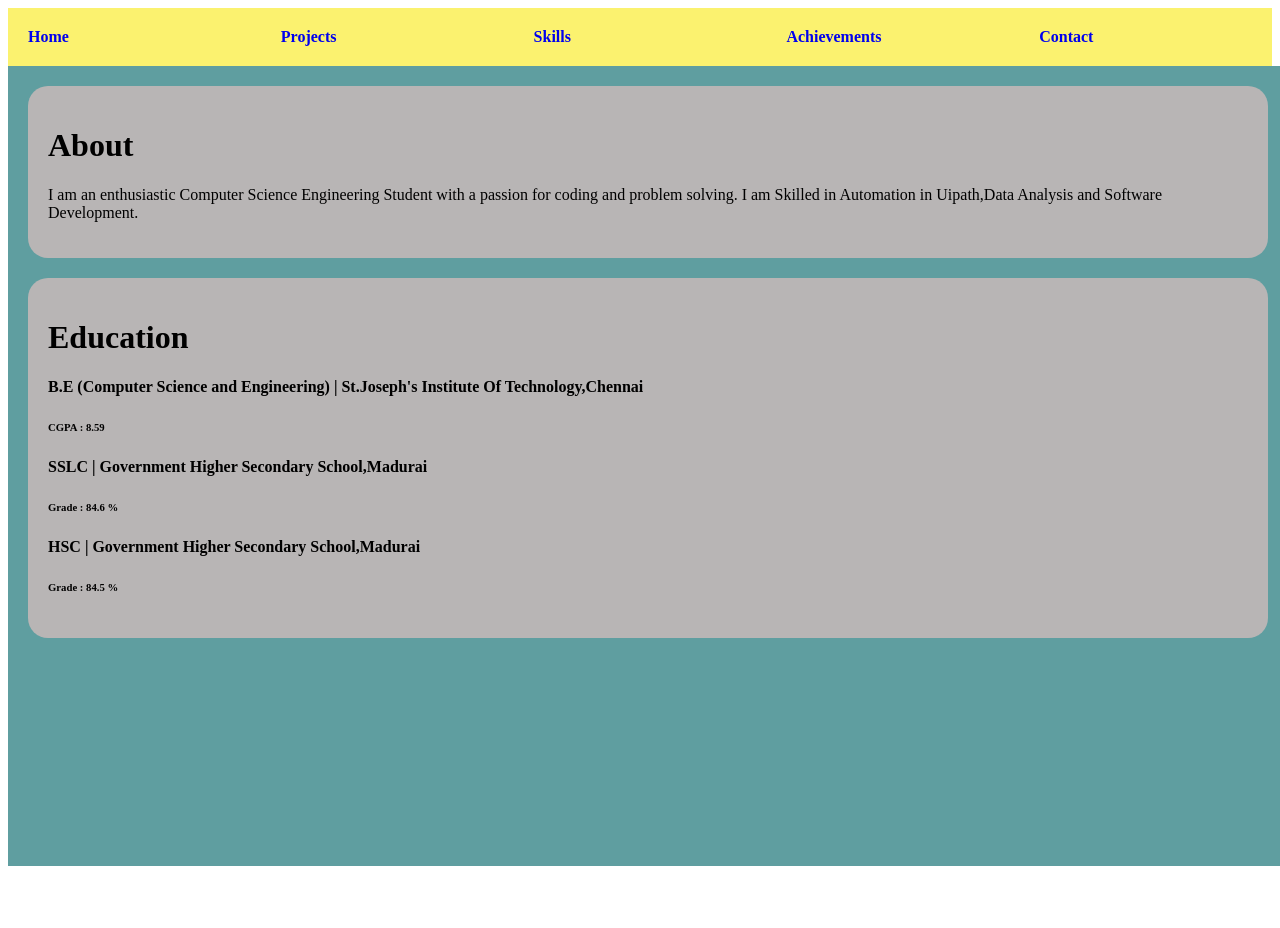
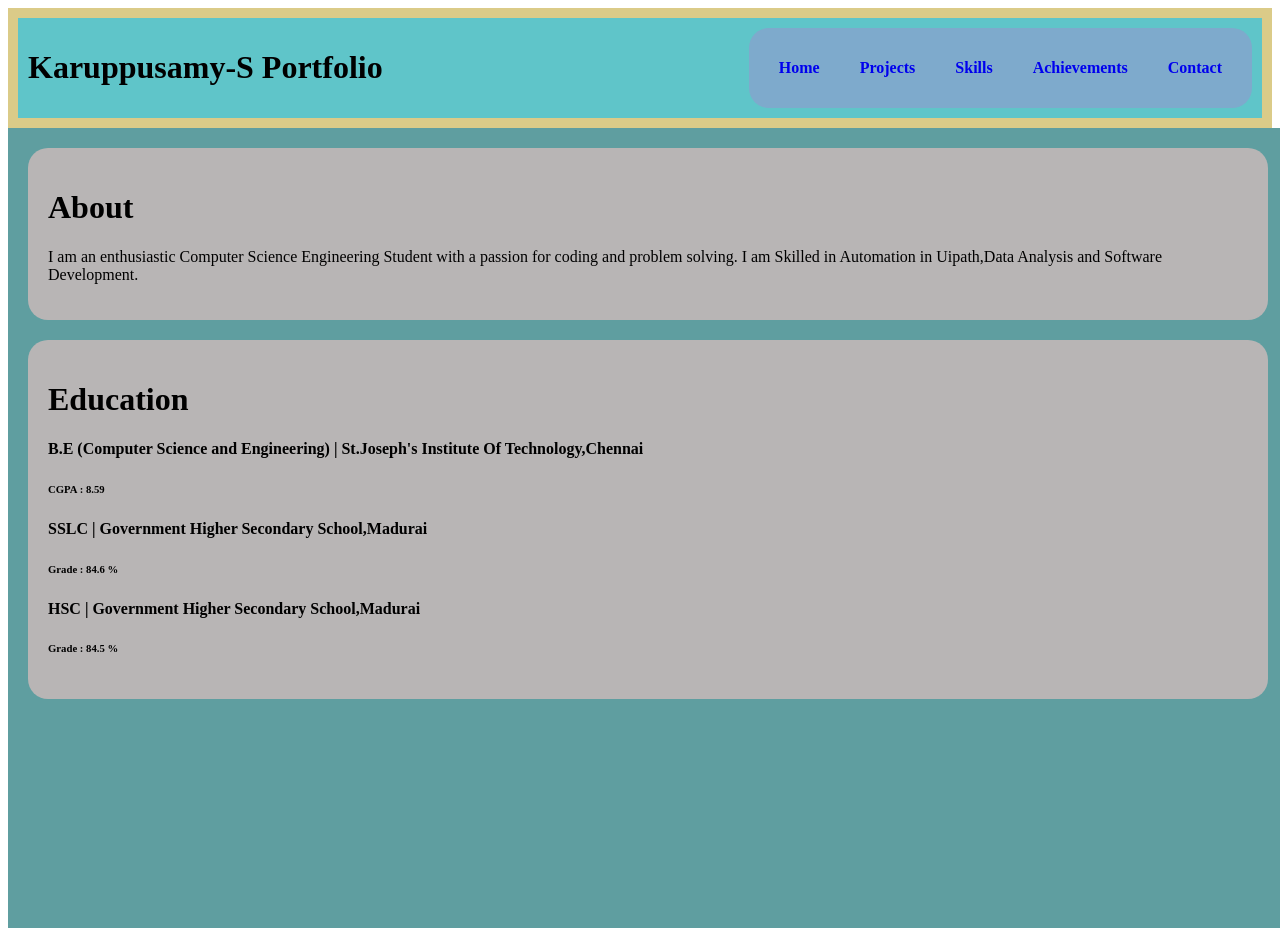
Before and after one commit to mr-black-manjuvirattu-lover/Portfolio, a React (Vite) app: page / in a window 1280 px wide. Before the commit the page ends 866 px from the top, so only its background shows below. Built offline with nearby package versions, Linux system fonts and the light colour scheme.

Commit message:
NavBar Styled

```diff
--- a/src/Components/CSS/NavBar.css
+++ b/src/Components/CSS/NavBar.css
@@ -1,14 +1,25 @@
+header{
+    top: 0;
+    display: flex;
+    background-color: rgb(95, 197, 201);
+    border: solid 10px rgb(219, 203, 136);
+    justify-content: space-between;
+    padding: 10px;
+}
 nav{
     display: flex;
-    background-color: rgb(251, 242, 111);
+    background-color: rgb(126, 170, 204);
+    align-items: center;
+    border-radius: 20px;
+    padding: 10px;
 }
 nav li{
     list-style: none;
-    justify-content: space-between;
     width: 100%;
     font-size: medium ;
     font-weight: bold;
     padding: 20px;
+    text-align: center;
 
 }
 nav li:hover{
@@ -17,4 +28,5 @@ nav li:hover{
 }
 nav a{
     text-decoration: none;
+    justify-content: center;
 }
--- a/src/Components/Contact.jsx
+++ b/src/Components/Contact.jsx
@@ -1,17 +1,19 @@
 import React from 'react'
 import './CSS/Contact.css'
+// import call-img from './Images/phone-call.png'
+
 const Contact = () => {
   return (
     <div className='contact-container'>
       <h1>Contact</h1>
       <div className='contact-grid'>
-        <a href=""><img height="100px" width="100px" src="/Images/phone-call.png" alt="Call-icon" />Call : +91 8015499736</a>
-        <a href=""><img height="100px" width="100px" src="/Images/communication.png" alt="Email-icon" />Email : karuppusamysivanandam@gmail.com</a>
-        <a href=""><img height="100px" width="100px" src="/Images/whatsapp.png" alt="Whatsapp-icon" />Whatsapp : +91 8754099736</a>
-        <a href=""><img height="100px" width="100px" src="/Images/linkedin.png" alt="LinkedIn-icon" />LinkedIn</a>
-        <a href=""><img height="100px" width="100px" src="/Images/github.png" alt="GitHub-icon" />GitHub</a>
-        <a href=""><img height="100px" width="100px" src="/Images/facebook.png" alt="FaceBook-icon" />FaceBook</a>
-        <a href=""><img height="100px" width="100px" src="/Images/instagram.png" alt="Instagram-icon" />Instagram</a>
+        {/* <a href=""><img height="100px" width="100px" src={call-img} alt="Call-img" />Call : +91 8015499736</a> */}
+        <a href=""><img height="100px" width="100px" src="/Images/communication.png" alt="Email-img" />Email : karuppusamysivanandam@gmail.com</a>
+        <a href=""><img height="100px" width="100px" src="/Images/whatsapp.png" alt="Whatsapp-img" />Whatsapp : +91 8754099736</a>
+        <a href=""><img height="100px" width="100px" src="/Images/linkedin.png" alt="LinkedIn-img" />LinkedIn</a>
+        <a href=""><img height="100px" width="100px" src="/Images/github.png" alt="GitHub-img" />GitHub</a>
+        <a href=""><img height="100px" width="100px" src="/Images/facebook.png" alt="FaceBook-img" />FaceBook</a>
+        <a href=""><img height="100px" width="100px" src="/Images/instagram.png" alt="Instagram-img" />Instagram</a>
       </div>
     </div>
   )
--- a/src/Components/NavBar.jsx
+++ b/src/Components/NavBar.jsx
@@ -4,6 +4,7 @@ import './CSS/NavBar.css'
 const NavBar = () => {
   return (
     <header>
+      <h1>Karuppusamy-S Portfolio</h1>
         <nav>
             <li><Link to='/'>Home</Link></li>
             <li><Link to='/projects'>Projects</Link></li>
```
